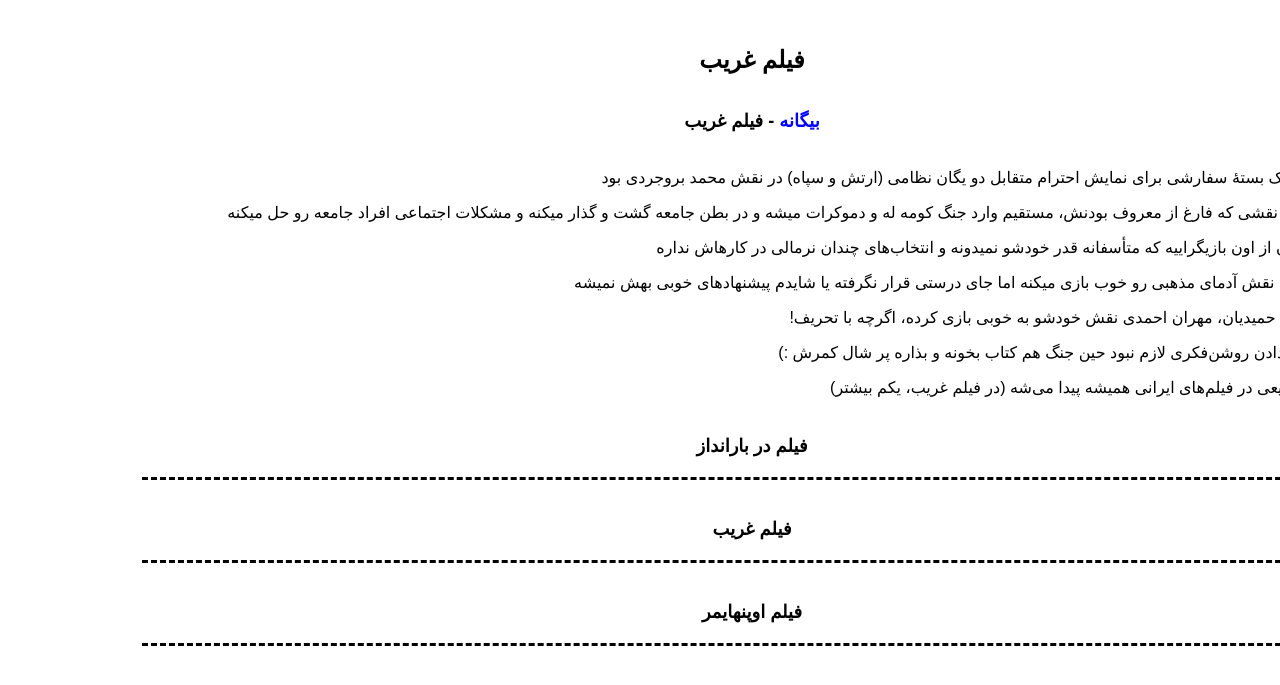
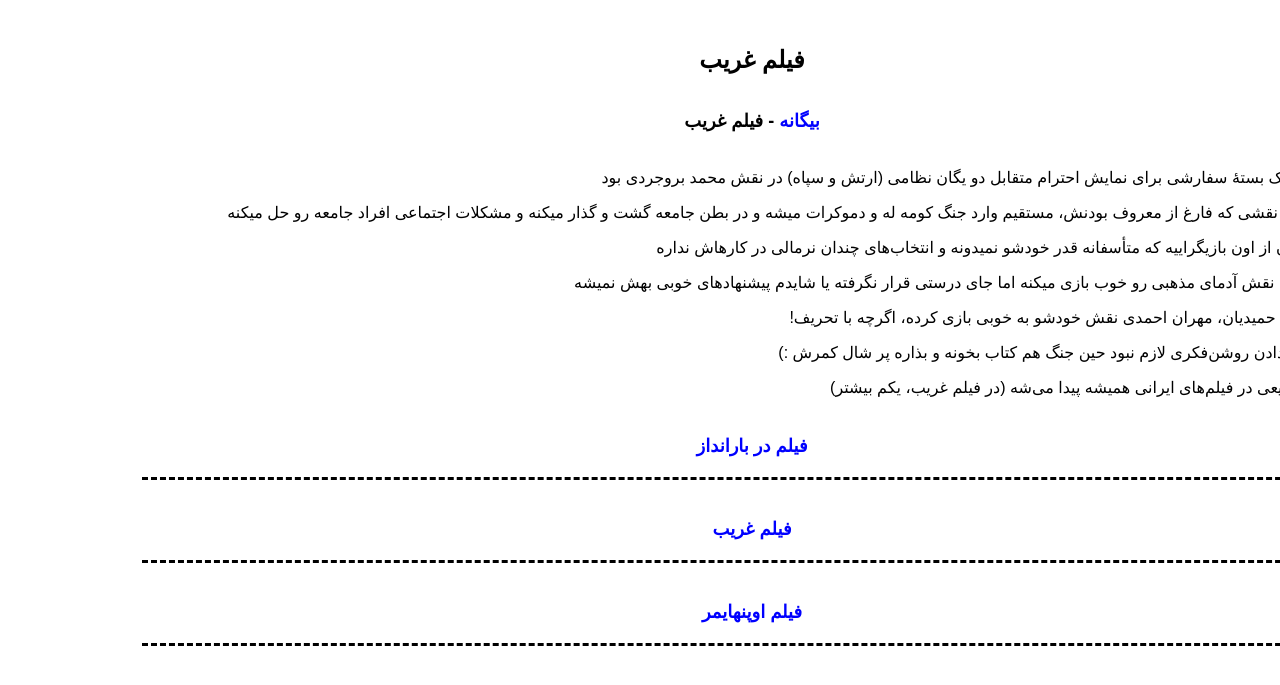
Before and after one commit to darkblog/darkblog.github.io, a Jekyll site: the page built from _posts/2023-8-7-2.md, in a window 1280 px wide. Shown: the top 685 px of the page. Built offline with Jekyll 4.4.1, drawn with Linux system fonts in a browser that asks for light colours.

Commit message:
Update default.html

```diff
--- a/_layouts/default.html
+++ b/_layouts/default.html
@@ -6,7 +6,7 @@
 <title>{{ page.title }}</title>
 <meta name="description" content="{{ page.title }}">
 <link rel="canonical" href="{{ page.url | replace:'index.html','' | prepend: site.baseurl | prepend: site.url }}">
-<style amp-boilerplate>body{font-family:sans-serif;margin:auto;padding:30px;text-align:center}h1{font-size:x-large}h2,h3{font-size:large;padding:20px}h3{border-bottom:dashed black}h2 a{color:blue}a{color:black;text-decoration:none}p{text-align:right}</style>
+<style amp-boilerplate>body{font-family:sans-serif;margin:auto;padding:30px;text-align:center}h1{font-size:x-large}h2,h3{font-size:large;padding:20px}h3{border-bottom:dashed black}a{color:blue;text-decoration:none}p{text-align:right}</style>
 </head>
 <body>
 <header>
```
